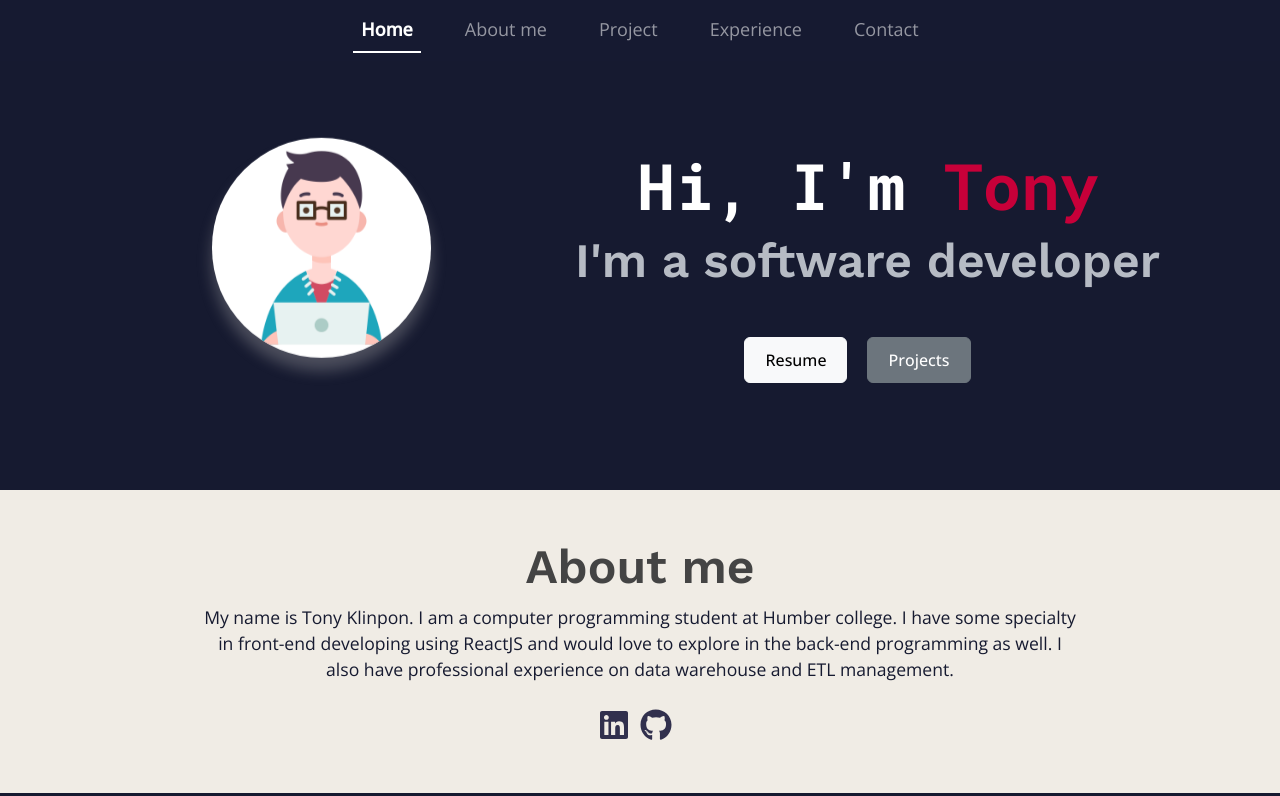
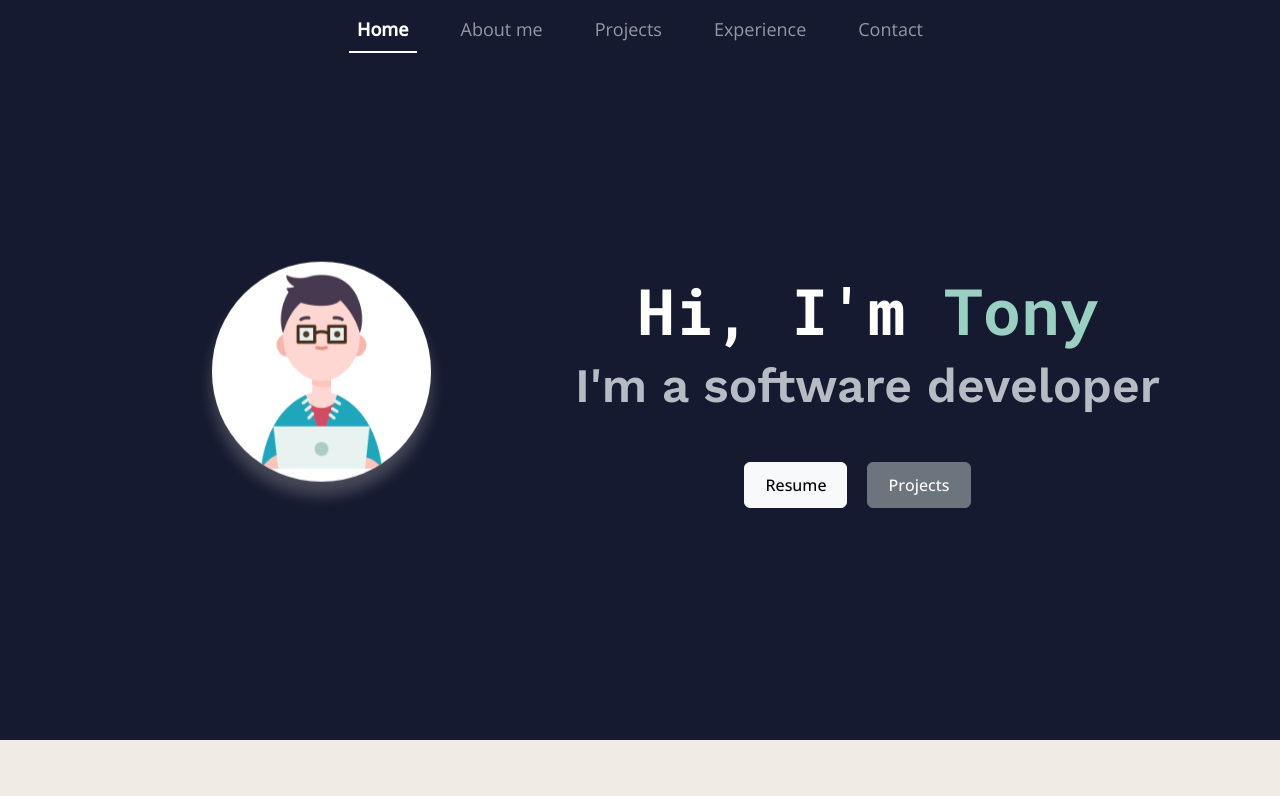
Before and after one commit to tonytkl/React_portfolio, a React (Create React App) app: page / in a window 1280 px wide. Shown: the top 796 px of the page. Built offline with nearby package versions, Linux system fonts and the light colour scheme.

Commit message:
Add projects section

```diff
--- a/src/App.js
+++ b/src/App.js
@@ -1,6 +1,7 @@
 import MainNavBar from "./components/MainNavBar";
+import Home from "./components/Home";
 import AboutMe from "./components/AboutMe";
-import Home from "./components/Home";
+import Projects from "./components/Projects";
 
 function App() {
   return (
@@ -8,6 +9,7 @@ function App() {
       <MainNavBar />
       <Home />
       <AboutMe />
+      {/* <Projects /> */}
     </div>
   );
 }
--- a/src/components/AboutMe.js
+++ b/src/components/AboutMe.js
@@ -8,8 +8,8 @@ function AboutMe() {
             <h2 className='secondaryHeader'>About me</h2>
             <p>My name is Tony Klinpon. I am a computer programming student at Humber college. I have some specialty in front-end developing using ReactJS and would love to explore in the back-end programming as well. I also have professional experience on data warehouse and ETL management.</p>
             <div>
-                <a href="https://www.linkedin.com/in/tony-klinpon/"><FontAwesomeIcon icon={faLinkedin} className='icon' /></a>
-                <a href="https://www.github.com/tonytkl"><FontAwesomeIcon icon={faGithub} className='icon' /></a>
+                <a href="https://www.linkedin.com/in/tony-klinpon/" target="_blank"><FontAwesomeIcon icon={faLinkedin} className='icon' /></a>
+                <a href="https://www.github.com/tonytkl" target="_blank"><FontAwesomeIcon icon={faGithub} className='icon' /></a>
             </div>
         </Row>
     </Container>
--- a/src/components/MainNavBar.js
+++ b/src/components/MainNavBar.js
@@ -11,7 +11,7 @@ function MainNavBar() {
           <Nav className="m-auto" defaultActiveKey="#home" variant='underline'>
             <Nav.Link href="#home">Home</Nav.Link>
             <Nav.Link href="#aboutMe">About me</Nav.Link>
-            <Nav.Link href="#project">Project</Nav.Link>
+            <Nav.Link href="#projects">Projects</Nav.Link>
             <Nav.Link href="#experience">Experience</Nav.Link>
             <Nav.Link href="#contact">Contact</Nav.Link>
           </Nav>
--- /dev/null
+++ b/src/components/Projects.js
@@ -0,0 +1,30 @@
+import { Container, Row, Col } from "react-bootstrap";
+import Card from 'react-bootstrap/Card';
+import { FontAwesomeIcon } from '@fortawesome/react-fontawesome'
+import { faGithub } from '@fortawesome/free-brands-svg-icons';
+import { faGlobe } from '@fortawesome/free-solid-svg-icons';
+import taskSnap from '../images/taskSnap.png';
+
+function Projects() {
+    return <Container id="projects">
+        <Row>
+            <Col>
+                <Card style={{ width: '18rem' }}>
+                    <Card.Img variant="top" src={taskSnap} />
+                    <Card.Body>
+                        <Card.Title>TaskSnap</Card.Title>
+                        <Card.Subtitle className="mb-2 text-muted">Simple to-do app</Card.Subtitle>
+                        <Card.Text>
+                            Some quick example text to build on the card title and make up the
+                            bulk of the card's content.
+                        </Card.Text>
+                        <Card.Link href="https://react-task-snap.vercel.app/" target="_blank"><FontAwesomeIcon icon={faGlobe} className='icon' /></Card.Link>
+                        <Card.Link href="https://github.com/tonytkl/React_taskSnap" target="_blank"><FontAwesomeIcon icon={faGithub} className='icon' /></Card.Link>
+                    </Card.Body>
+                </Card>
+            </Col>
+        </Row>
+    </Container>
+}
+
+export default Projects;
--- a/src/styles.css
+++ b/src/styles.css
@@ -41,7 +41,7 @@ p{
 }
 
 .highlight{
-  color: #C70039;
+  color: #9AD0C2;
 }
 
 
@@ -79,6 +79,9 @@ p{
 
 /* CSS to xs breakpoint */
 @media (max-width: 576px) {
+  #home{
+    height: 700px;
+  }
   #mainHeader{
     font-size: 3rem;
   }
@@ -93,6 +96,9 @@ p{
 
 /* CSS to sm breakpoint */
 @media (min-width: 576px) {
+  #home{
+    height: 900px;
+  }
   #mainImg{
     width: 70%;
     height: 100%;
@@ -114,7 +120,7 @@ p{
     margin: 30px;
   }
   #home{
-    height: 500px;
+    height: 700px;
   }
   #mainHeader{
     font-size: 3rem;
@@ -127,7 +133,7 @@ p{
 /* CSS to lg breakpoint */
 @media (min-width: 992px) {
   #home{
-    height: 450px;
+    height: 700px;
   }
   #mainImg{
     margin: 30px;
@@ -173,7 +179,7 @@ p{
 }
 
 /* ############### */
-/* Aboutme section */
+/* AboutMe section */
 /* ############### */
 
 #aboutMe{
@@ -184,13 +190,14 @@ p{
   width: 2rem;
   height: 2rem;
   margin-top: 10px;
-  margin-right: 10px;
+  margin-right: 15px;
+  margin-left: 15px;
   color: #31304D;
   transition: 0.1s;
 }
 
 #aboutMe .icon:hover{
-  color: #C70039;
+  color: #2D9596;
   transition: 0.1s;
 }
 
@@ -199,5 +206,6 @@ p{
   #aboutMe{
     padding-left: 15% !important;
     padding-right: 15% !important;
+    min-height: 500px;
   }
 }
```
Also changed, not shown: src/images/taskSnap.png (added).
